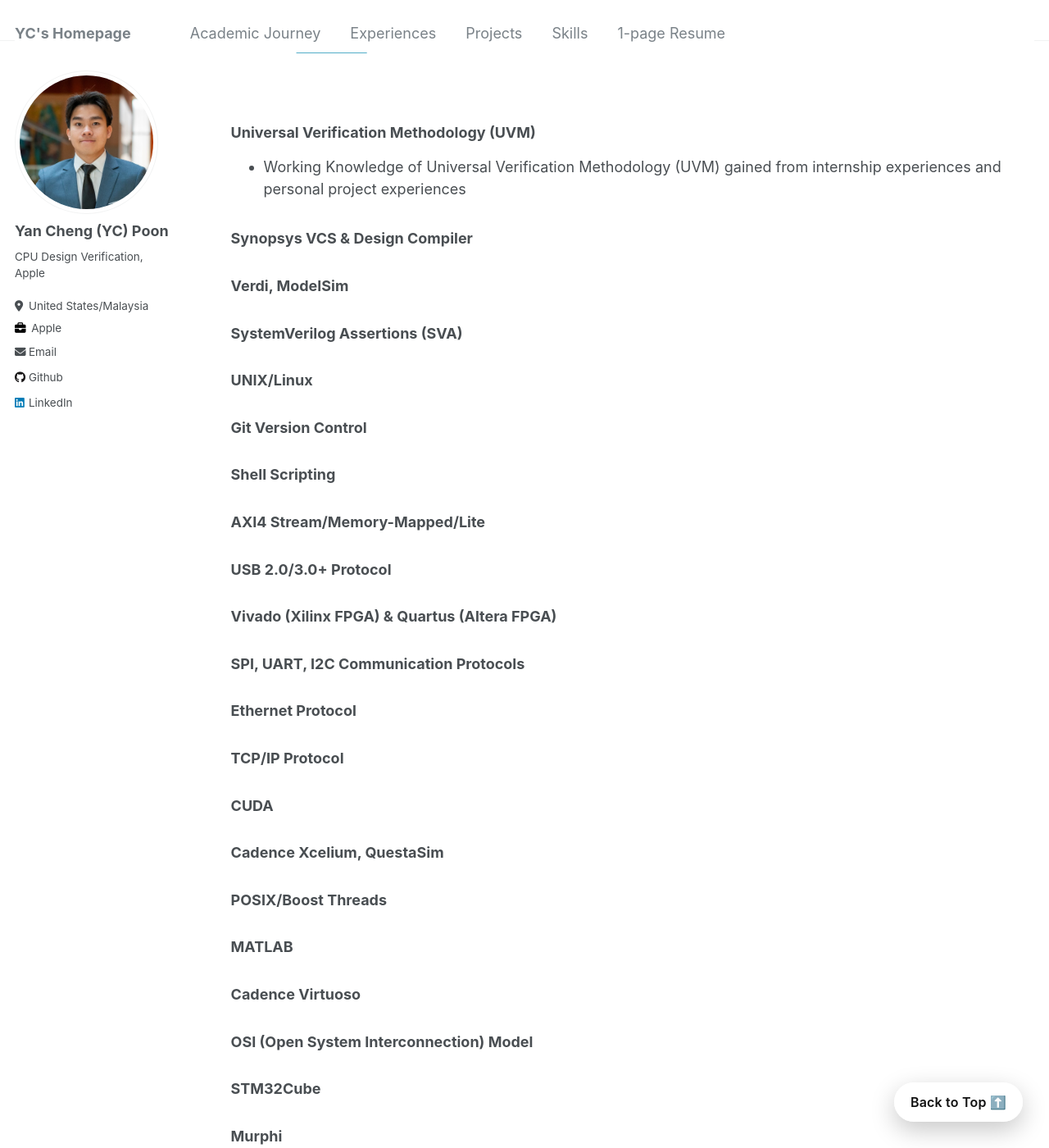
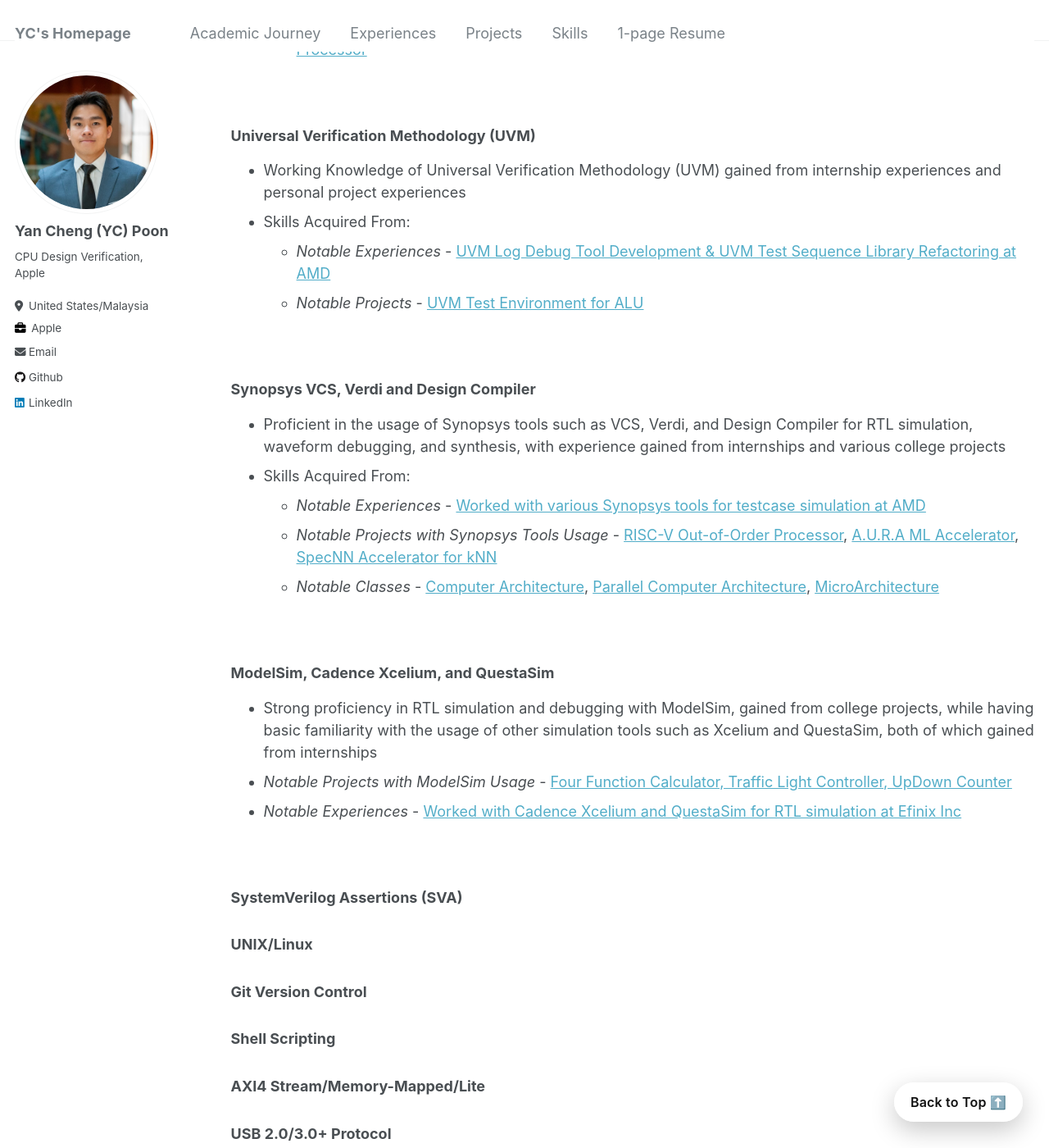
Before and after one commit to ycpoon/ycpoon.github.io, a Jekyll site: the page built from _pages/skills.md, in a window 1280 px wide and 1400 px high, scrolled down 2184 px. Shown: the whole window at 82% size. Built offline with Jekyll 4.4.1, drawn with Linux system fonts in a browser that asks for light colours; some of the changed text lies outside the part shown.

Commit message:
prog towards skills

```diff
--- a/_pages/skills.md
+++ b/_pages/skills.md
@@ -22,13 +22,13 @@ redirect_from:
     <tr>
       <td><a href="#verilogsystemverilog">Verilog, SystemVerilog</a></td>
       <td><a href="#universal-verification-methodology-uvm">UVM</a></td>
-      <td><a href="#synopsys-vcs--design-compiler">Synopsys VCS & Design Compiler</a></td>
+      <td><a href="#synopsys-vcs-verdi-and-design-compiler">Synopsys VCS, Verdi, and Design Compiler</a></td>
       <td><a href="#axi4-streammemory-mappedlite">AXI4</a></td>
     </tr>
     <tr>
       <td><a href="#c-and-c-programming">C, C++</a></td>
       <td><a href="#systemverilog-assertions-sva">SystemVerilog Assertions (SVA)</a></td>
-      <td><a href="#verdi-modelsim">Verdi, ModelSim</a></td>
+      <td><a href="#modelsim-cadence-xcelium-and-questasim">ModelSim, Cadence Xcelium, and QuestaSim</a></td>
       <td><a href="#usb-2030-protocol">USB 2.0/3.0+</a></td>
     </tr>
     <tr>
@@ -52,25 +52,25 @@ redirect_from:
     <tr>
       <td><a href="#matlab">MATLAB</a></td>
       <td><a href="#posixboost-threads">POSIX/Boost Threads</a></td>
-      <td><a href="#cadence-xcelium-questasim">Cadence Xcelium, QuestaSim</a></td>
+      <td><a href="#cadence-virtuoso">Cadence Virtuoso</a></td>
       <td><a href="#rgmii-gmii-mii">RGMII, GMII, MII</a></td>
     </tr>
     <tr>
       <td><a href="#tcl">Tcl</a></td>
       <td><a href="#osi-open-system-interconnection-model">OSI Model</a></td>
-      <td><a href="#cadence-virtuoso">Cadence Virtuoso</a></td>
+      <td><a href="#altium-designer">Altium Designer</a></td>
       <td><a href="#pcie">PCIe</a></td>
     </tr>
     <tr>
       <td><a href="#perl">Perl</a></td>
       <td class="divider">=============</td>
-      <td><a href="#altium-designer">Altium Designer</a></td>
+      <td class="divider">=============</td>
       <td class="divider">=============</td>
     </tr>
     <tr>
       <td><a href="#vhdl">VHDL</a></td>
       <td></td>
-      <td class="divider">=============</td>
+      <td></td>
       <td></td>
     </tr>
     <tr>
@@ -88,7 +88,7 @@ redirect_from:
 - Strong proficiency in Verilog and SystemVerilog for designing, implementing and verifying RTL designs, with comprehensive internship and college/personal project experiences.
 - Skills Acquired From:
   - *Notable Experiences* - [Design Verification at AMD](/experiences/#amd), [DFT & Post Silicon Validation at Efinix Inc](/experiences/#efinix)
-  - *Notable Classes* - [Computer Architecture](/academicjourney/#eecs470), [Digital Logic Design](/academicjourney/#eecs270)
+  - *Notable Classes* - [Computer Architecture](/academicjourney/#eecs470), [Digital Logic Design](/academicjourney/#eecs270), [Parallel Computer Architecture](/academicjourney/#eecs570), [MicroArchitecture](/academicjourney/#eecs573)
   - *Notable Projects* - [Out-of-Order Processor](/projects/#mips-r10k-style-out-of-order-processor), [IP Core Library](/projects/#systemverilog-ip-core-library), [A.U.R.A ML Accelerator](/collegeprojects/#attention-unit-for-resource-constrained-architectures-eecs-570), [SpecNN Accelerator for kNN](/collegeprojects/#specnn-hardware-accelerator-for-knn-eecs-573)
 
 &nbsp;
@@ -124,10 +124,30 @@ redirect_from:
 
 ### Universal Verification Methodology (UVM)
 - Working Knowledge of Universal Verification Methodology (UVM) gained from internship experiences and personal project experiences
+- Skills Acquired From:
+  - *Notable Experiences* - [UVM Log Debug Tool Development & UVM Test Sequence Library Refactoring at AMD](/experiences/#amd)
+  - *Notable Projects* - [UVM Test Environment for ALU](/iplib/#simple-uvm-framework-on-alu)
 
-### Synopsys VCS & Design Compiler
+&nbsp;
+&nbsp;
 
-### Verdi, ModelSim
+### Synopsys VCS, Verdi and Design Compiler
+- Proficient in the usage of Synopsys tools such as VCS, Verdi, and Design Compiler for RTL simulation, waveform debugging, and synthesis, with experience gained from internships and various college projects
+- Skills Acquired From:
+  - *Notable Experiences* - [Worked with various Synopsys tools for testcase simulation at AMD](/experiences/#amd)
+  - *Notable Projects with Synopsys Tools Usage* - [RISC-V Out-of-Order Processor](/collegeprojects/#mips-r10k-style-out-of-order-processor-eecs-470), [A.U.R.A ML Accelerator](/collegeprojects/#attention-unit-for-resource-constrained-architectures-eecs-570), [SpecNN Accelerator for kNN](/collegeprojects/#specnn-hardware-accelerator-for-knn-eecs-573)
+  - *Notable Classes* - [Computer Architecture](/academicjourney/#eecs470), [Parallel Computer Architecture](/academicjourney/#eecs570), [MicroArchitecture](/academicjourney/#eecs573)
+
+&nbsp;
+&nbsp;
+
+### ModelSim, Cadence Xcelium, and QuestaSim
+- Strong proficiency in RTL simulation and debugging with ModelSim, gained from college projects, while having basic familiarity with the usage of other simulation tools such as Xcelium and QuestaSim, both of which gained from internships
+- *Notable Projects with ModelSim Usage* - [Four Function Calculator, Traffic Light Controller, UpDown Counter](/collegeprojects/#four-function-calculator-traffic-light-controller-updown-counter-eecs-270)
+- *Notable Experiences* - [Worked with Cadence Xcelium and QuestaSim for RTL simulation at Efinix Inc](/experiences/#efinix)
+
+&nbsp;
+&nbsp;
 
 ### SystemVerilog Assertions (SVA)
 
```
Also changed, not shown: _pages/collegeprojects.md (+1 -1 lines).
